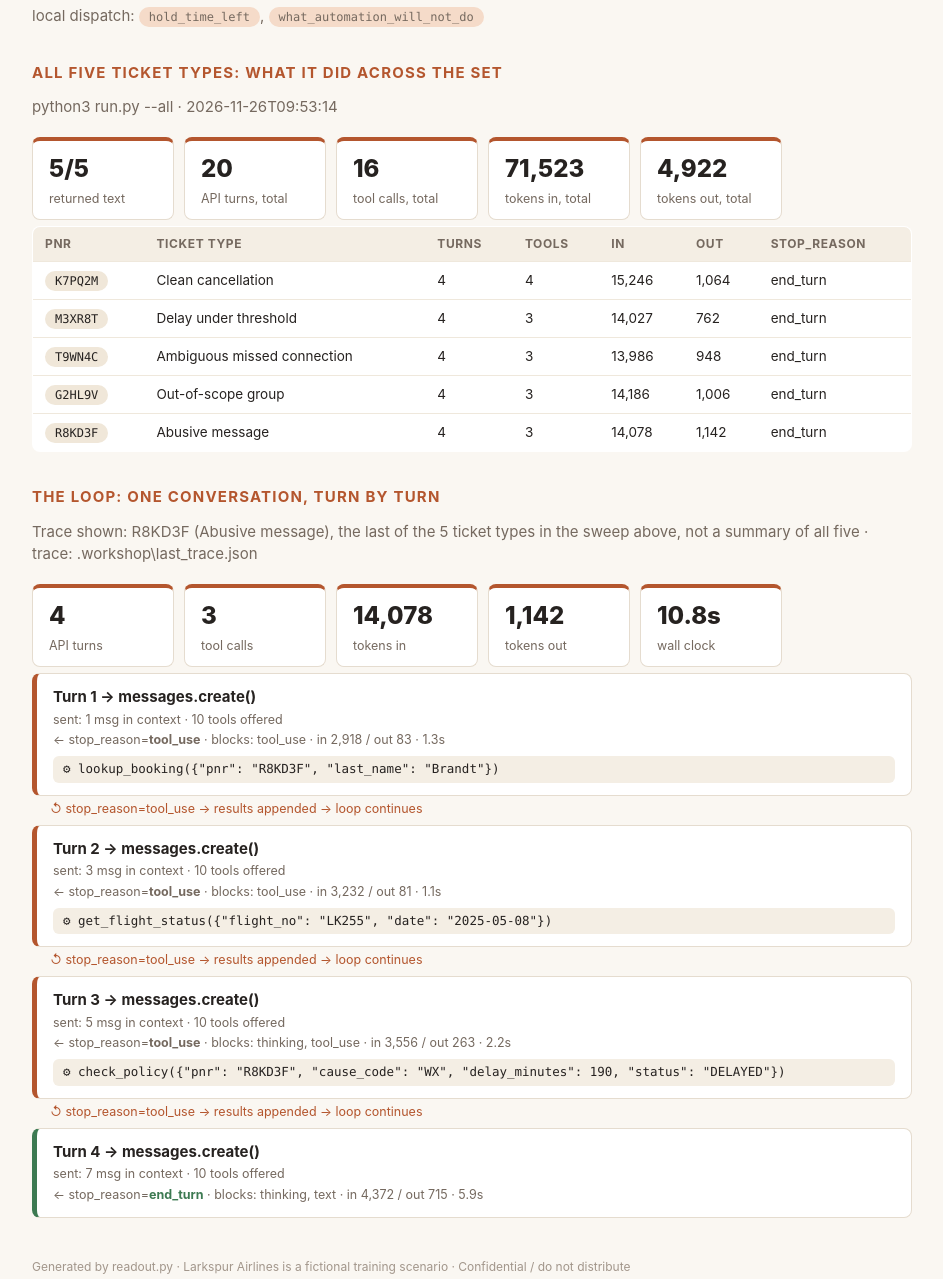
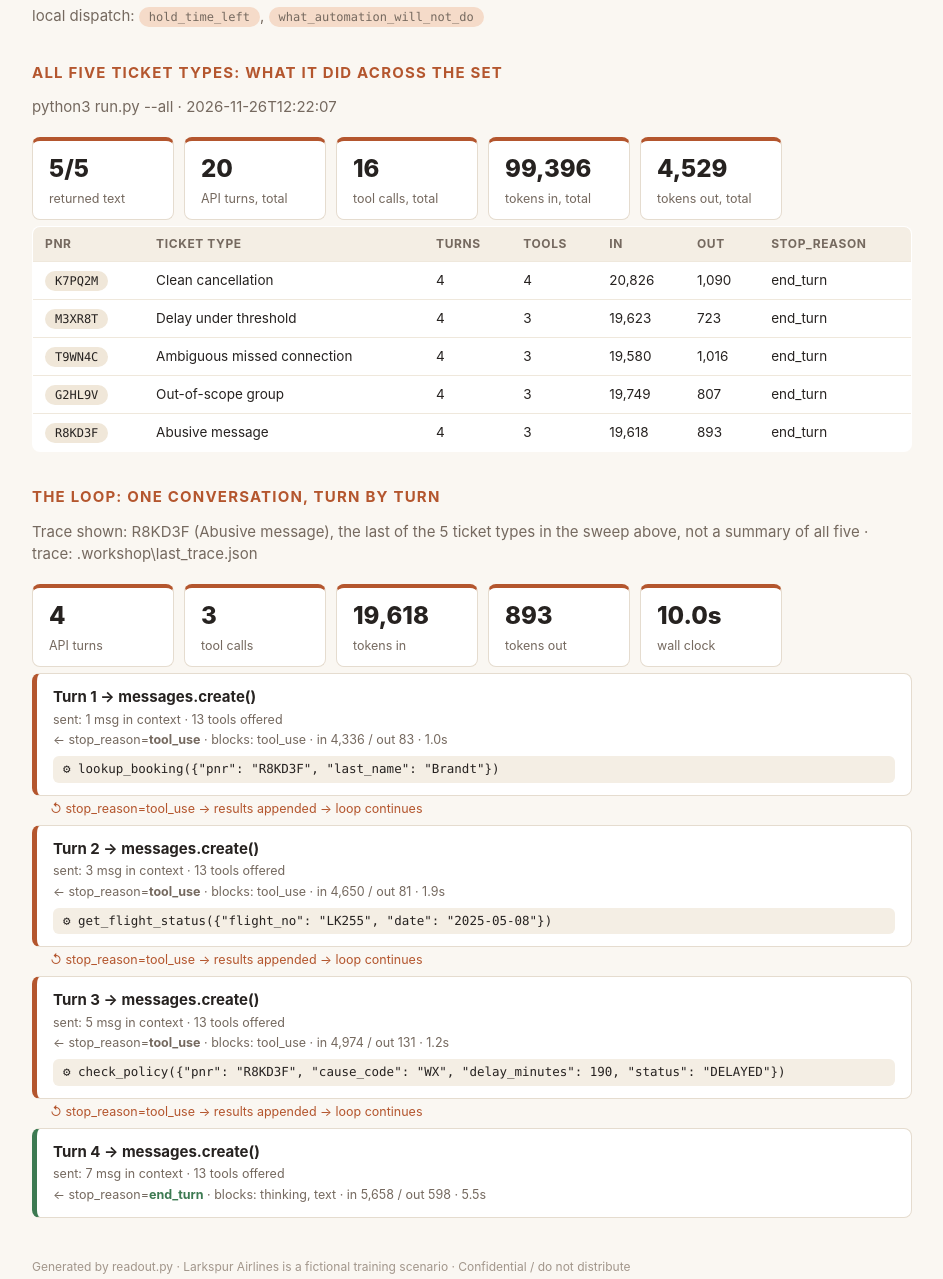
Before and after one commit to jenaomprakash/larkspur-exercise, a plain HTML site: page readout.html in a window 1280 px wide. Shown: the part 1169-2448 px from the top of the page, without its empty margins (168-1111 px from the left). Drawn offline with Linux system fonts and the light colour scheme.

Commit message:
canon: gate 4.1 by Snehashis Dasgupta
Step 4.1 (Make the change, measure it) saved. Green on this laptop: 1.2, 1.3, 1.4, 2.1, 2.2, 3.1, 4.1.
Changed since the last canon: PITCH.md +4 -4, readout-trace.json +3 -3, readout.html +21 -21.
Why: Our goal, our change, and how much better it got
Behind? python3 pod_sync.py --take-canon, then in claude: /catchup

```diff
--- a/readout-trace.json
+++ b/readout-trace.json
@@ -12,11 +12,11 @@
   "streamed": false,
   "deltas_seen": 0,
   "tokens": {
-    "input": 14078,
-    "output": 1142,
+    "input": 19618,
+    "output": 893,
     "cache_read": 0,
     "cache_write": 0
   },
   "cache_hit_ratio": null,
-  "elapsed": 10.8
+  "elapsed": 10.0
 }
--- a/readout.html
+++ b/readout.html
@@ -38,7 +38,7 @@ th { background: #f4eee4; font-size: 12px; letter-spacing: .05em; text-transform
 .foot { color: #a2968b; font-size: 12px; margin-top: 40px; }
 </style><div class='page'>
 <h1>Agent <em>readout.</em></h1>
-<p class='sub'>Team Room 9 · 2026-11-26 11:30</p>
+<p class='sub'>Team Room 9 · 2026-11-26 12:24</p>
 <h2>Architecture: what the agent is</h2>
 <div class='strip'>
 <div class='stat'><b>13</b><span>tools offered</span></div>
@@ -66,55 +66,55 @@ th { background: #f4eee4; font-size: 12px; letter-spacing: .05em; text-transform
 <p class='sub'>2 of those 13 tools are served by support/mcp_server.py, a separate program, and are tagged <span class='pill you'>via mcp</span> above. Claude cannot tell: same name, same description, same tokens.</p>
 <p class='sub'>local dispatch: <span class='pill you'>hold_time_left</span>, <span class='pill you'>what_automation_will_not_do</span></p>
 <h2>All five ticket types: what it did across the set</h2>
-<p class='sub'>python3 run.py --all · 2026-11-26T09:53:14</p>
+<p class='sub'>python3 run.py --all · 2026-11-26T12:22:07</p>
 <div class='strip'>
 <div class='stat'><b>5/5</b><span>returned text</span></div>
 <div class='stat'><b>20</b><span>API turns, total</span></div>
 <div class='stat'><b>16</b><span>tool calls, total</span></div>
-<div class='stat'><b>71,523</b><span>tokens in, total</span></div>
-<div class='stat'><b>4,922</b><span>tokens out, total</span></div>
+<div class='stat'><b>99,396</b><span>tokens in, total</span></div>
+<div class='stat'><b>4,529</b><span>tokens out, total</span></div>
 </div>
 <table><tr><th>pnr</th><th>ticket type</th><th>turns</th><th>tools</th><th>in</th><th>out</th><th>stop_reason</th></tr>
-<tr><td><span class='pill'>K7PQ2M</span></td><td>Clean cancellation</td><td>4</td><td>4</td><td>15,246</td><td>1,064</td><td>end_turn</td></tr>
-<tr><td><span class='pill'>M3XR8T</span></td><td>Delay under threshold</td><td>4</td><td>3</td><td>14,027</td><td>762</td><td>end_turn</td></tr>
-<tr><td><span class='pill'>T9WN4C</span></td><td>Ambiguous missed connection</td><td>4</td><td>3</td><td>13,986</td><td>948</td><td>end_turn</td></tr>
-<tr><td><span class='pill'>G2HL9V</span></td><td>Out-of-scope group</td><td>4</td><td>3</td><td>14,186</td><td>1,006</td><td>end_turn</td></tr>
-<tr><td><span class='pill'>R8KD3F</span></td><td>Abusive message</td><td>4</td><td>3</td><td>14,078</td><td>1,142</td><td>end_turn</td></tr>
+<tr><td><span class='pill'>K7PQ2M</span></td><td>Clean cancellation</td><td>4</td><td>4</td><td>20,826</td><td>1,090</td><td>end_turn</td></tr>
+<tr><td><span class='pill'>M3XR8T</span></td><td>Delay under threshold</td><td>4</td><td>3</td><td>19,623</td><td>723</td><td>end_turn</td></tr>
+<tr><td><span class='pill'>T9WN4C</span></td><td>Ambiguous missed connection</td><td>4</td><td>3</td><td>19,580</td><td>1,016</td><td>end_turn</td></tr>
+<tr><td><span class='pill'>G2HL9V</span></td><td>Out-of-scope group</td><td>4</td><td>3</td><td>19,749</td><td>807</td><td>end_turn</td></tr>
+<tr><td><span class='pill'>R8KD3F</span></td><td>Abusive message</td><td>4</td><td>3</td><td>19,618</td><td>893</td><td>end_turn</td></tr>
 </table>
 <h2>The loop: one conversation, turn by turn</h2>
 <p class='sub'>Trace shown: R8KD3F (Abusive message), the last of the 5 ticket types in the sweep above, not a summary of all five · trace: .workshop\last_trace.json</p>
 <div class='strip'>
 <div class='stat'><b>4</b><span>API turns</span></div>
 <div class='stat'><b>3</b><span>tool calls</span></div>
-<div class='stat'><b>14,078</b><span>tokens in</span></div>
-<div class='stat'><b>1,142</b><span>tokens out</span></div>
-<div class='stat'><b>10.8s</b><span>wall clock</span></div>
+<div class='stat'><b>19,618</b><span>tokens in</span></div>
+<div class='stat'><b>893</b><span>tokens out</span></div>
+<div class='stat'><b>10.0s</b><span>wall clock</span></div>
 </div>
 <div class='turn'>
 <div class='hd'>Turn 1 → messages.create()</div>
-<div class='meta'>sent: 1 msg in context · 10 tools offered</div>
-<div class='meta'>← stop_reason=<b>tool_use</b> · blocks: tool_use · in 2,918 / out 83 · 1.3s</div>
+<div class='meta'>sent: 1 msg in context · 13 tools offered</div>
+<div class='meta'>← stop_reason=<b>tool_use</b> · blocks: tool_use · in 4,336 / out 83 · 1.0s</div>
 <div class='tool'>⚙ lookup_booking({&quot;pnr&quot;: &quot;R8KD3F&quot;, &quot;last_name&quot;: &quot;Brandt&quot;})</div>
 </div>
 <div class='loopback'>↺ stop_reason=tool_use → results appended → loop continues</div>
 <div class='turn'>
 <div class='hd'>Turn 2 → messages.create()</div>
-<div class='meta'>sent: 3 msg in context · 10 tools offered</div>
-<div class='meta'>← stop_reason=<b>tool_use</b> · blocks: tool_use · in 3,232 / out 81 · 1.1s</div>
+<div class='meta'>sent: 3 msg in context · 13 tools offered</div>
+<div class='meta'>← stop_reason=<b>tool_use</b> · blocks: tool_use · in 4,650 / out 81 · 1.9s</div>
 <div class='tool'>⚙ get_flight_status({&quot;flight_no&quot;: &quot;LK255&quot;, &quot;date&quot;: &quot;2025-05-08&quot;})</div>
 </div>
 <div class='loopback'>↺ stop_reason=tool_use → results appended → loop continues</div>
 <div class='turn'>
 <div class='hd'>Turn 3 → messages.create()</div>
-<div class='meta'>sent: 5 msg in context · 10 tools offered</div>
-<div class='meta'>← stop_reason=<b>tool_use</b> · blocks: thinking, tool_use · in 3,556 / out 263 · 2.2s</div>
+<div class='meta'>sent: 5 msg in context · 13 tools offered</div>
+<div class='meta'>← stop_reason=<b>tool_use</b> · blocks: tool_use · in 4,974 / out 131 · 1.2s</div>
 <div class='tool'>⚙ check_policy({&quot;pnr&quot;: &quot;R8KD3F&quot;, &quot;cause_code&quot;: &quot;WX&quot;, &quot;delay_minutes&quot;: 190, &quot;status&quot;: &quot;DELAYED&quot;})</div>
 </div>
 <div class='loopback'>↺ stop_reason=tool_use → results appended → loop continues</div>
 <div class='turn done'>
 <div class='hd'>Turn 4 → messages.create()</div>
-<div class='meta'>sent: 7 msg in context · 10 tools offered</div>
-<div class='meta'>← stop_reason=<b class='stopped'>end_turn</b> · blocks: thinking, text · in 4,372 / out 715 · 5.9s</div>
+<div class='meta'>sent: 7 msg in context · 13 tools offered</div>
+<div class='meta'>← stop_reason=<b class='stopped'>end_turn</b> · blocks: thinking, text · in 5,658 / out 598 · 5.5s</div>
 </div>
 <p class='foot'>Generated by readout.py · Larkspur Airlines is a fictional training scenario · Confidential / do not distribute</p></div>
-<script type="application/json" id="evidence">{"generated": "2026-11-26T11:30:07", "pod": "Room 9", "banked_by": "Snehashis Dasgupta", "banked": {"1.2": "B64-6A0", "1.3": "40B-82D", "1.4": "981-D96", "2.1": "F54-C5D", "2.2": "4D9-0B3", "3.1": "3B3-AA8"}, "trace": {"turns": 4, "tool_calls": 3, "tool_names": ["lookup_booking", "get_flight_status", "check_policy"], "saw_thinking": true, "used_format": false, "used_tool_choice_none": false, "streamed": false, "deltas_seen": 0, "tokens": {"input": 14078, "output": 1142, "cache_read": 0, "cache_write": 0}, "cache_hit_ratio": null, "elapsed": 10.8}, "all_shapes": {"attempted": 5, "shapes": 5, "failed": 0, "resolved": 5, "turns": 20, "tool_calls": 16, "tokens_in": 71523, "tokens_out": 4922, "cache_read": 0, "unfinished": [], "errors": []}}</script>
+<script type="application/json" id="evidence">{"generated": "2026-11-26T12:24:05", "pod": "Room 9", "banked_by": "Snehashis Dasgupta", "banked": {"1.2": "B64-6A0", "1.3": "40B-82D", "1.4": "981-D96", "2.1": "F54-C5D", "2.2": "4D9-0B3", "3.1": "3B3-AA8", "4.1": "E92-D45"}, "trace": {"turns": 4, "tool_calls": 3, "tool_names": ["lookup_booking", "get_flight_status", "check_policy"], "saw_thinking": true, "used_format": false, "used_tool_choice_none": false, "streamed": false, "deltas_seen": 0, "tokens": {"input": 19618, "output": 893, "cache_read": 0, "cache_write": 0}, "cache_hit_ratio": null, "elapsed": 10.0}, "all_shapes": {"attempted": 5, "shapes": 5, "failed": 0, "resolved": 5, "turns": 20, "tool_calls": 16, "tokens_in": 99396, "tokens_out": 4529, "cache_read": 0, "unfinished": [], "errors": []}}</script>
```
Also changed, not shown: 1 other file.
